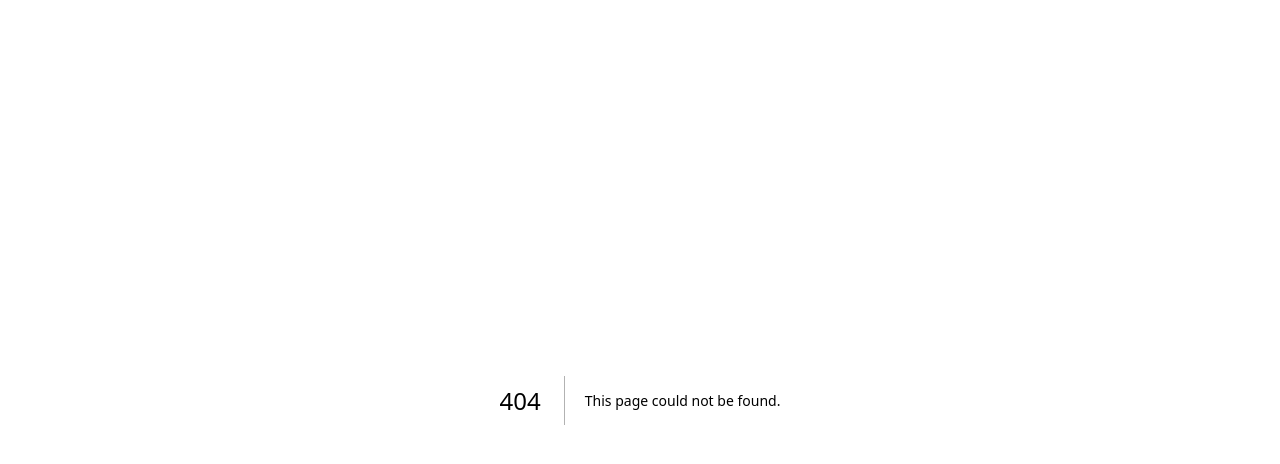
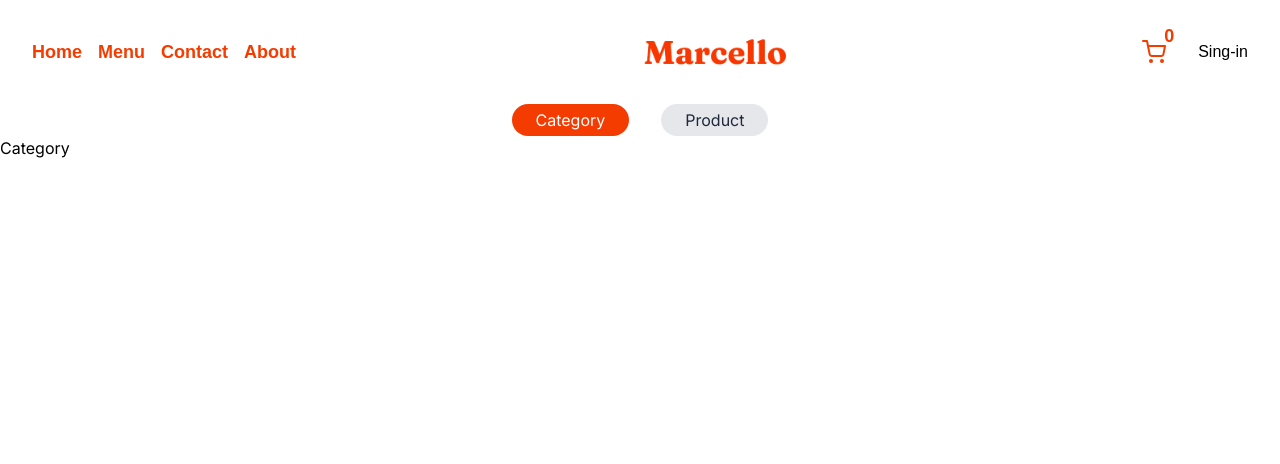
Before and after one commit to amaz11/macroll_pizza, a Next.js app: page /categories in a window 1280 px wide. Before the commit this address had no page. Shown: the top 464 px of the page. Built offline with nearby package versions, Linux system fonts and the light colour scheme; no server answers; a web font is replaced by a local one.

Commit message:
'admin navbar'

```diff
--- /dev/null
+++ b/app/(root)/(admin)/categories/page.tsx
@@ -0,0 +1,9 @@
+import React from 'react'
+
+const Category = () => {
+    return (
+        <div>Category</div>
+    )
+}
+
+export default Category
--- /dev/null
+++ b/app/(root)/(admin)/layout.tsx
@@ -0,0 +1,27 @@
+import AdminNab from '@/app/compontents/nabvar/AdminNab'
+import { Metadata } from 'next'
+import React from 'react'
+
+
+
+
+export const metadata: Metadata = {
+    title: 'Create Next App',
+    description: 'Generated by create next app',
+}
+
+
+
+export default function Layout({ children, params
+}: {
+    children: React.ReactNode,
+    params: { user: string }
+}) {
+    console.log('params:', params)
+    return (
+        <>
+            <AdminNab />
+            {children}
+        </>
+    )
+}
--- /dev/null
+++ b/app/(root)/(admin)/product/page.tsx
@@ -0,0 +1,9 @@
+import React from 'react'
+
+const Product = () => {
+    return (
+        <div>Product</div>
+    )
+}
+
+export default Product
--- a/app/(root)/profile/[user]/page.tsx
+++ b/app/(root)/profile/[user]/page.tsx
@@ -1,3 +1,4 @@
+import AdminNab from '@/app/compontents/nabvar/AdminNab';
 import Table from '@/app/compontents/table/Table'
 import React from 'react'
 
@@ -16,6 +17,8 @@ async function userByID(id: string) {
 const Profile = async ({ params }: { params: { user: string } }) => {
     const { data } = await userByID(params.user)
     return (
+        <div>
+            <AdminNab  />
             <div className="p-16">
                 <div className="p-8 bg-white shadow mt-24">
                     <div className="flex items-center gap-5">
@@ -29,6 +32,7 @@ const Profile = async ({ params }: { params: { user: string } }) => {
                     </div>
                 </div>
             </div>
+        </div>
     )
 }
 
--- /dev/null
+++ b/app/compontents/nabvar/AdminNab.tsx
@@ -0,0 +1,21 @@
+'use client'
+import { useSession } from 'next-auth/react'
+import Link from 'next/link'
+import { usePathname } from 'next/navigation'
+import React from 'react'
+
+const AdminNab = () => {
+    const path = usePathname()
+    const session = useSession()
+    console.log(session)
+
+    return (
+        <div className='flex justify-center items-center gap-8 text-white'>
+            {session && session.status === "authenticated" && session.data?.user ? <Link className={`${path === `/profile/${session.data.user.sub}` ? 'bg-[#F43B00]' : 'bg-gray-200 text-slate-800 '} cursor-pointer  rounded-full py-1 px-6`} href={`/profile/${session.data.user.sub}`}>Profile</Link> : null}
+            <Link className={`${path === '/categories' ? 'bg-[#F43B00]' : 'bg-gray-200 text-slate-800'} cursor-pointer  rounded-full py-1 px-6`} href={'/categories'}>Category</Link>
+            <Link className={`${path === '/product' ? 'bg-[#F43B00]' : 'bg-gray-200 text-slate-800'}  cursor-pointer rounded-full py-1 px-6`} href={'/product'}>Product</Link>
+        </div>
+    )
+}
+
+export default AdminNab
--- a/middleware.ts
+++ b/middleware.ts
@@ -4,4 +4,4 @@ export default withAuth({
     secret: process.env.NEXTAUTH_SECRET,
 })
 
-export const config = { matcher: ["/profile/:user"] };
+export const config = { matcher: ["/profile/:user", '/categories'] };
```
Lines whose indentation alone changed are shown as unchanged.
